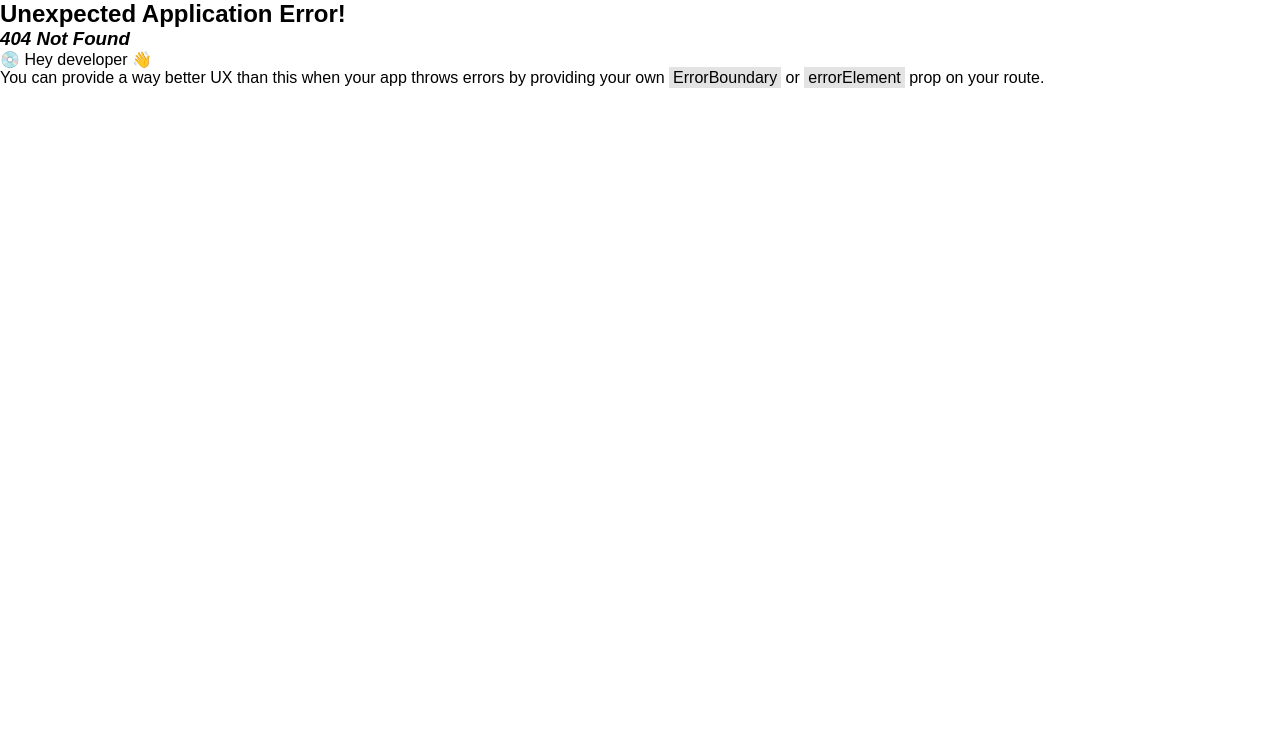
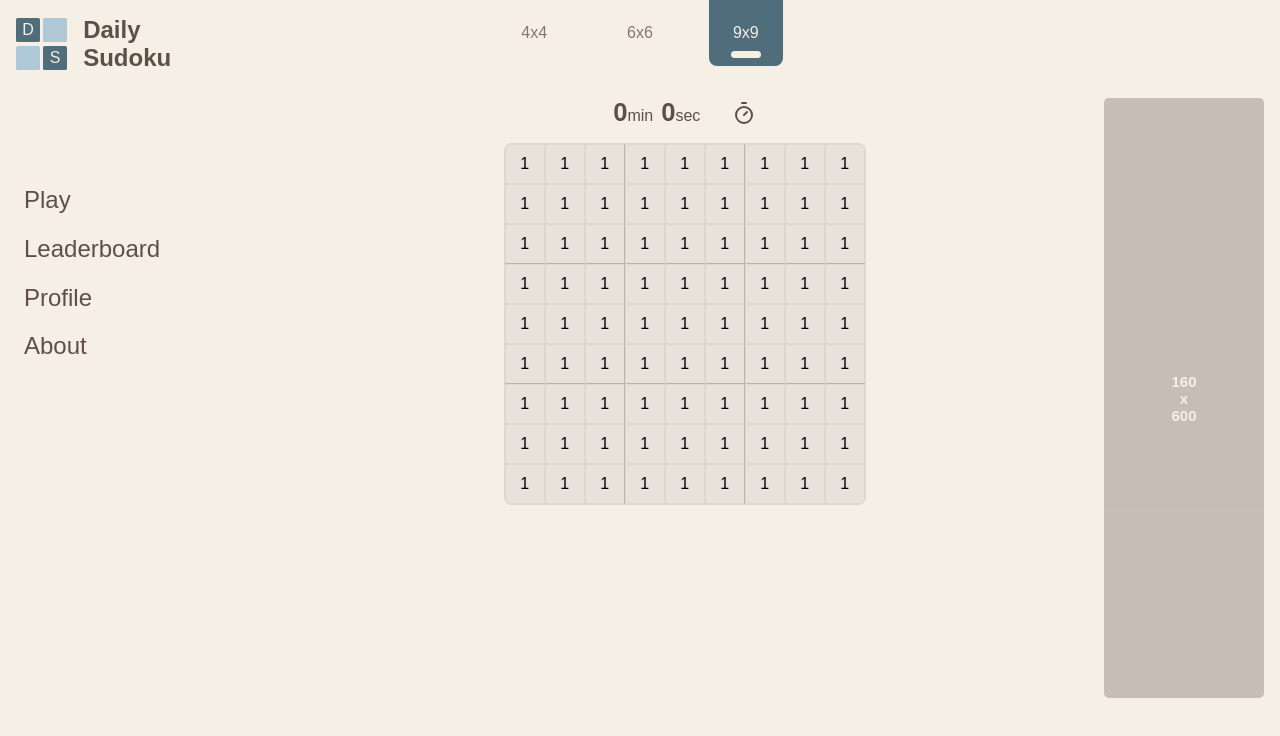
Before and after one commit to izacgaldino23/sudoku-daily-ui, a React (Vite) app: page /play/hard in a window 1280 px wide. Before the commit this address had no page. Shown: the top 736 px of the page. Built offline with nearby package versions, Linux system fonts and the light colour scheme; a web font is replaced by a local one.

Commit message:
feat: add PlayWrapper component for dynamic game size; integrate Board and Timer in Play component; update header navigation links; add Board styles

```diff
--- a/package.json
+++ b/package.json
@@ -11,6 +11,7 @@
   },
   "dependencies": {
     "clsx": "^2.1.1",
+    "lucide-react": "^0.564.0",
     "react": "^19.2.0",
     "react-dom": "^19.2.0",
     "react-router-dom": "^7.13.0"
--- /dev/null
+++ b/src/components/board/Board.scss
@@ -0,0 +1,57 @@
+@use "@/styles/_variables.scss" as v;
+
+$tile-size: 2.5rem;
+$inner-border-color: rgba(black, .05);
+
+@mixin sudoku-board($size, $block-x, $block-y) {
+	grid-template-columns: repeat($size, $tile-size);
+	grid-template-rows: repeat($size, $tile-size);
+
+	// Linhas verticais dos blocos
+	.tile {
+		@for $i from 1 through $size {
+			@if ($i % $block-x == 0) and ($i != $size) {
+				&[data-x="#{$i}"] {
+					border-right: 1px solid rgba(black, .2);
+				}
+			}
+		}
+
+		// Linhas horizontais dos blocos
+		@for $j from 1 through $size {
+			@if ($j % $block-y == 0) and ($j != $size) {
+				&[data-y="#{$j}"] {
+					border-bottom: 1px solid rgba(black, .2);
+				}
+			}
+		}
+	}
+}
+
+.board {
+	display: inline-grid;
+	background-color: rgba(black, .05);
+	overflow: hidden;
+	border-radius: .5rem;
+	border: 1px solid $inner-border-color;
+	cursor: default;
+
+	.tile {
+		display: flex;
+		justify-content: center;
+		align-items: center;
+		border: 1px solid $inner-border-color;
+	}
+
+	&.four {
+		@include sudoku-board(4, 2, 2);
+	}
+
+	&.six {
+		@include sudoku-board(6, 3, 2);
+	}
+
+	&.nine {
+		@include sudoku-board(9, 3, 3);
+	}
+}
--- /dev/null
+++ b/src/components/board/Board.tsx
@@ -0,0 +1,64 @@
+import { useMemo } from "react"
+import "./Board.scss"
+
+interface BoardAttributes {
+	size: number
+}
+
+interface TileAttributes {
+	value?: number
+	x?: number
+	y?: number
+}
+
+function Tile({ value, x, y }: TileAttributes) {
+	return (
+		<div className="tile" data-x={x} data-y={y}>
+			{value}
+		</div>
+	)
+}
+
+function numberToName(num: number) {
+	switch (num) {
+		case 4:
+			return "four"
+		case 6:
+			return "six"
+		case 9:
+			return "nine"
+		default:
+			return "four"
+	}
+}
+
+function generateTiles(size: number): TileAttributes[][] {
+	const tiles: TileAttributes[][] = [];
+
+	for (let i = 1; i <= size; i++) {
+		tiles[i] = [];
+		for (let j = 1; j <= size; j++) {
+			tiles[i][j] = {
+				value: 0,
+				x: i,
+				y: j
+			}
+		}
+	}
+
+	return tiles
+}
+
+export default function Board({ size }: BoardAttributes) {
+	const grid = useMemo(() => generateTiles(size), [size]);
+
+	return (
+		<div className={"board "+numberToName(size)}>
+			{grid.map((row, y) =>
+				row.map((_, x) => (
+					<Tile key={`${y}-${x}`} value={1} y={y} x={x} />
+				))
+			)}
+		</div>
+	)
+}
--- a/src/components/layout/header/Header.tsx
+++ b/src/components/layout/header/Header.tsx
@@ -9,8 +9,8 @@ export default function Header() {
 
 			<nav>
 				<NavLink to="/">4x4</NavLink>
-				<NavLink to="/six">6x6</NavLink>
-				<NavLink to="/nine">9x9</NavLink>
+				<NavLink to="/play/medium">6x6</NavLink>
+				<NavLink to="/play/hard">9x9</NavLink>
 			</nav>
 		</header>
 	)
--- a/src/pages/play/Play.scss
+++ b/src/pages/play/Play.scss
@@ -0,0 +1,31 @@
+@use "@/styles/_variables.scss" as v;
+
+.play {
+	flex-grow: 1;
+	display: flex;
+	flex-direction: column;
+	justify-content: center;
+	align-items: center;
+
+	.timer {
+		display: flex;
+		align-items: center;
+		justify-content: space-around;
+		gap: 1rem;
+		margin-bottom: 1rem;
+		color: v.$primary-color;
+
+		.clock {
+			display: flex;
+			gap: .5rem;
+			margin-right: 1rem;
+
+			.part {
+				.value {
+					font-weight: bold;
+					font-size: 1.6rem;
+				}
+			}
+		}
+	}
+}
--- a/src/pages/play/Play.tsx
+++ b/src/pages/play/Play.tsx
@@ -1,9 +1,30 @@
+import { Timer } from 'lucide-react'
 import './Play.scss'
+import Board from '@/components/board/Board'
 
-export default function Play() {
+interface PlayAttributes {
+	size: number
+}
+
+export default function Play({ size }: PlayAttributes) {
 	return (
-		<div>
-			<h1>Play</h1>
-		</div>
+		<section className="play">
+			<div className='timer'>
+				<div className='clock'>
+					<div className="part minute">
+						<span className="value">0</span>
+						<span className="label">min</span>
+					</div>
+					<div className="part seconds">
+						<span className="value">0</span>
+						<span className="label">sec</span>
+					</div>
+				</div>
+
+				<Timer />
+			</div>
+
+			<Board size={size} />
+		</section>
 	)
 }
--- /dev/null
+++ b/src/pages/play/PlayWrapper.tsx
@@ -0,0 +1,26 @@
+import { useParams } from "react-router-dom";
+import Play from "./Play";
+
+const defaultSize = 4;
+
+function nameToNumber(name: string|undefined) {
+	if (!name) {
+		return defaultSize;
+	}
+
+	switch (name) {
+		case "easy":
+			return defaultSize;
+		case "medium":
+			return 6;
+		case "hard":
+			return 9;
+		default:
+			return defaultSize;
+	}
+}
+
+export default function PlayWrapper() {
+    const { size } = useParams();
+    return <Play size={nameToNumber(size)} />;
+}
```
Also changed, not shown: src/app/routes.tsx (+6 -2 lines), 1 other file (tests, documents, lock files or other folders).
